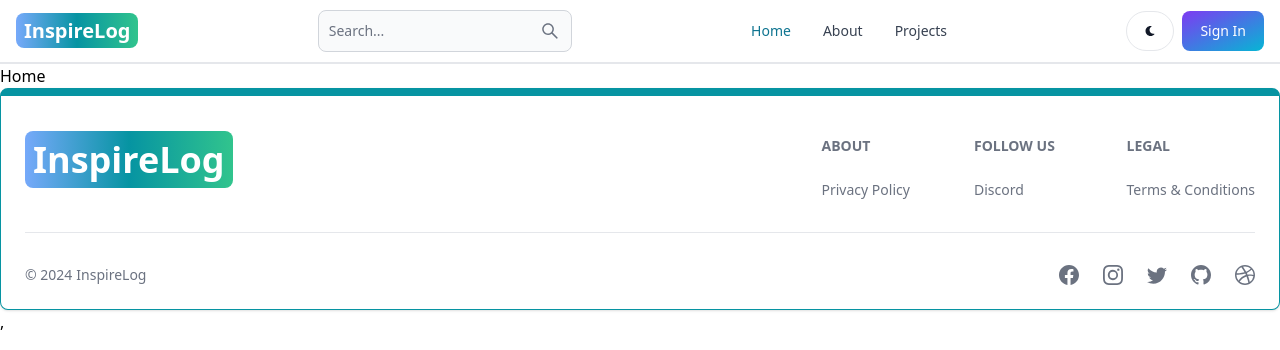
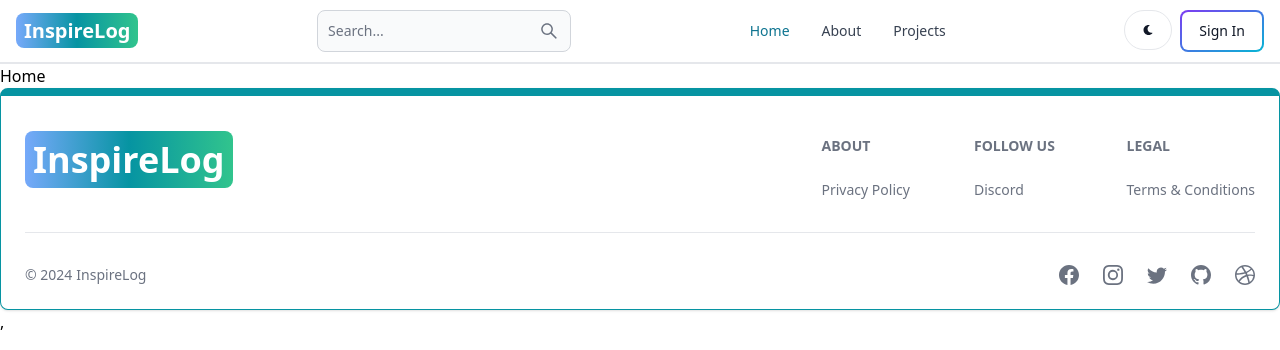
Before and after one commit to SATVIK297/Blog-Webapp, a React (Vite) app in the folder Client-side/: page / in a window 1280 px wide. Shown: the top 350 px of the page. Built offline with nearby package versions, Linux system fonts and the light colour scheme; no server answers.

Commit message:
update header component

```diff
--- a/Client-side/src/components/Header.jsx
+++ b/Client-side/src/components/Header.jsx
@@ -1,10 +1,12 @@
-import {  Button, Navbar, TextInput } from "flowbite-react";
+import {  Avatar, Button, Dropdown, Navbar, TextInput } from "flowbite-react";
 import { Link ,useLocation} from 'react-router-dom';
 import { AiOutlineSearch } from 'react-icons/ai';
 import { FaMoon } from 'react-icons/fa';
+import {useSelector} from 'react-redux';
 
 const Header = () => {
   const path  = useLocation().pathname;
+  const {currentUser} = useSelector((state)=>state.user)
   return (
     <div>
         <Navbar className='border-b-2 '>
@@ -31,11 +33,37 @@
           <FaMoon />
         </Button>
 
-        <Link to='/sign-in'>
-          <Button gradientDuoTone= 'purpleToBlue'>Sign In</Button>
-        </Link>
-        <Navbar.Toggle />
-      </div>
+          {/* we want to remove this button of signin once the user signs i  */}
+
+          {currentUser ? (
+          <Dropdown
+            arrowIcon={false}
+            inline
+            label={
+              <Avatar alt='user' img={currentUser.profilePicture} rounded />
+            }
+          >
+            <Dropdown.Header>
+              <span className='block text-sm'>@{currentUser.username}</span>
+              <span className='block text-sm font-medium truncate'>
+                {currentUser.email}
+              </span>
+            </Dropdown.Header>
+            <Link to={'/dashboard?tab=profile'}>
+              <Dropdown.Item>Profile</Dropdown.Item>
+            </Link>
+            <Dropdown.Divider />
+            <Dropdown.Item >Sign out</Dropdown.Item>
+          </Dropdown>
+        ) : (
+          <Link to='/sign-in'>
+            <Button gradientDuoTone='purpleToBlue' outline>
+              Sign In
+            </Button>
+          </Link>
+        )}
+      <Navbar.Toggle />
+    </div>
 
       <Navbar.Collapse>
         <Navbar.Link active={path === '/'} as={'div'}>
```
